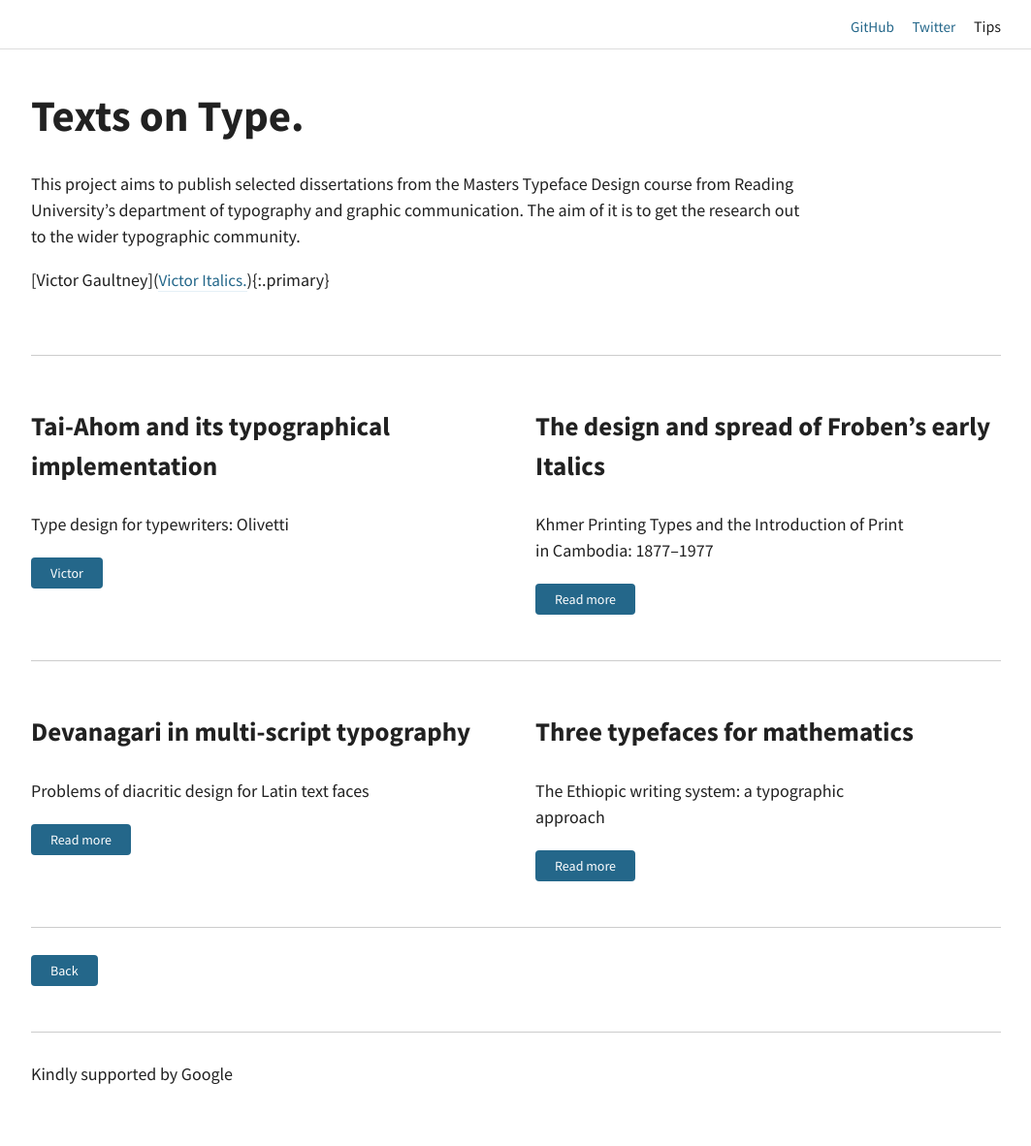
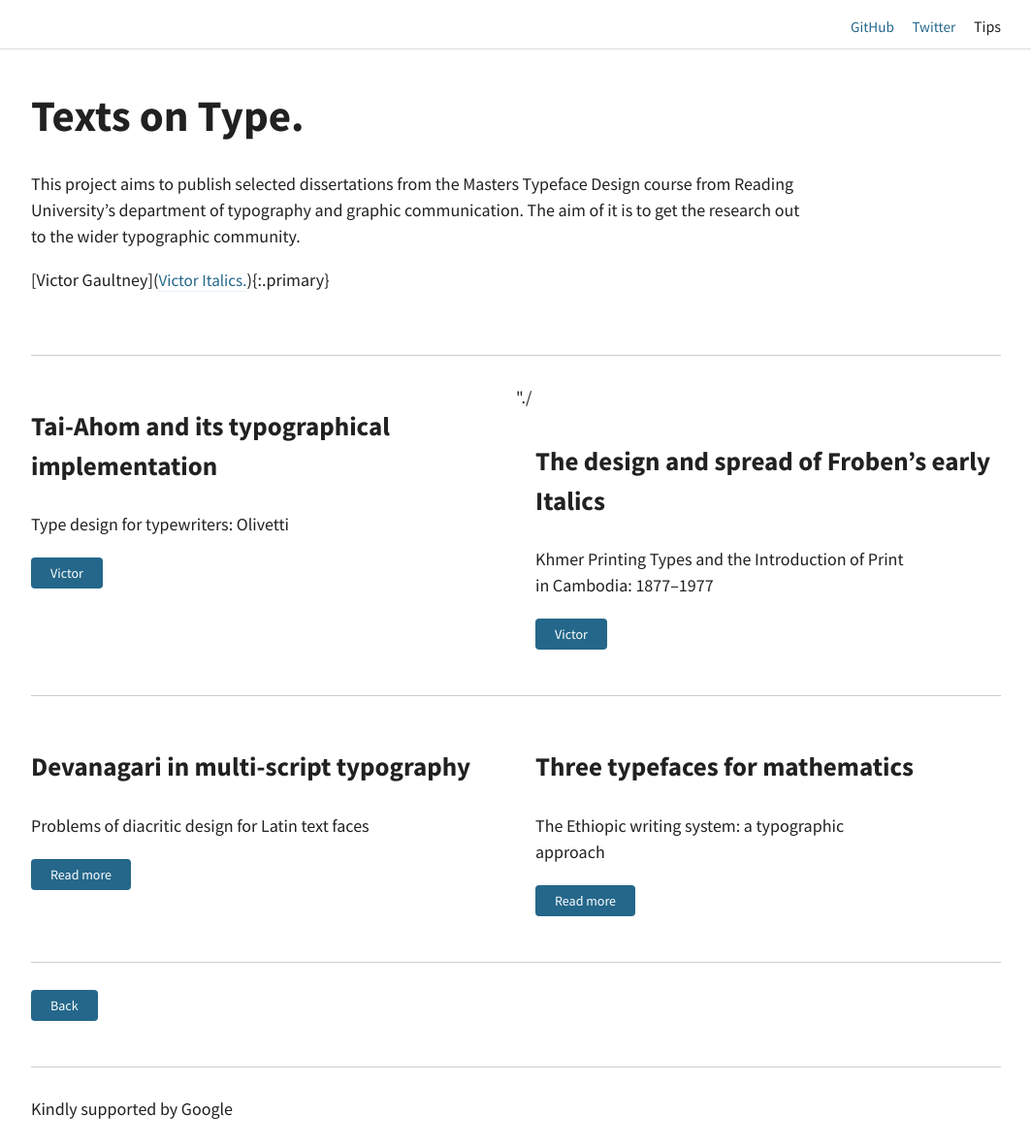
Before and after one commit to typefacedesign/typefacedesign.github.io, a Jekyll site: the page built from README.md, in a window 1280 px wide and 1182 px high. Shown: the whole window at 97% size, without its empty margins (108-1171 px from the left). Built offline with Jekyll 4.4.1, drawn with Linux system fonts in a browser that asks for light colours; our own code applies the rules of GitHub Pages for plain Markdown files.

Commit message:
Add files via upload

```diff
--- a/_layouts/default.html
+++ b/_layouts/default.html
@@ -64,12 +64,12 @@
 			<a class="secondary" href="_layouts/v1.html">Victor</a>
 		</div>
 
-
+	"./
 
 		<div class="span six">
 			<h3>The design and spread of Froben’s early Italics</h3>
 			<p>Khmer Printing Types and the Introduction of Print in Cambodia: 1877–1977</p>
-			<a class="secondary" href="#">Read more</a>
+			<a class="secondary" href="./v1.html">Victor</a>
 		</div>
 
 	</div>
```
